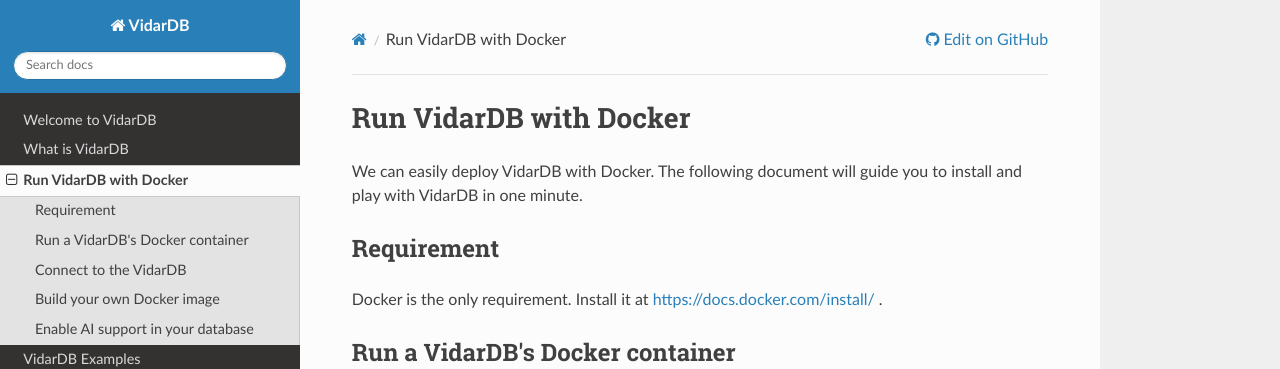
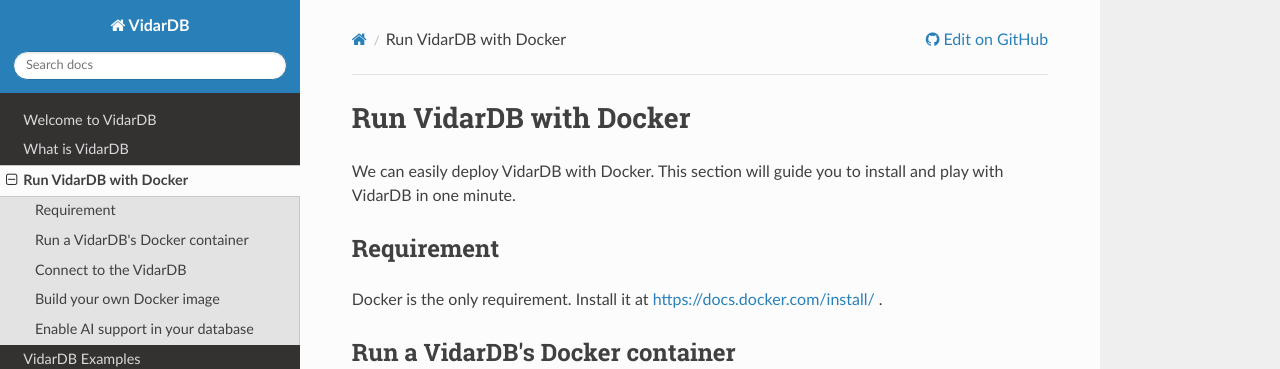
Before and after one commit to vidardb/docs, an MkDocs documentation site: the page built from docs/run_vidarDB_with_docker.md, in a window 1280 px wide and 900 px high. Shown: the top 369 px of the window. Built offline with MkDocs 1.6.1, drawn with Linux system fonts in a browser that asks for light colours; nearby versions of some CDN libraries.

Commit message:
Update run_vidarDB_with_docker.md

```diff
--- a/docs/run_vidarDB_with_docker.md
+++ b/docs/run_vidarDB_with_docker.md
@@ -1,6 +1,6 @@
 # Run VidarDB with Docker
 
-We can easily deploy VidarDB with Docker. The following document will guide you to install and play with VidarDB in one minute.
+We can easily deploy VidarDB with Docker. This section will guide you to install and play with VidarDB in one minute.
 
 ## Requirement
 
```
